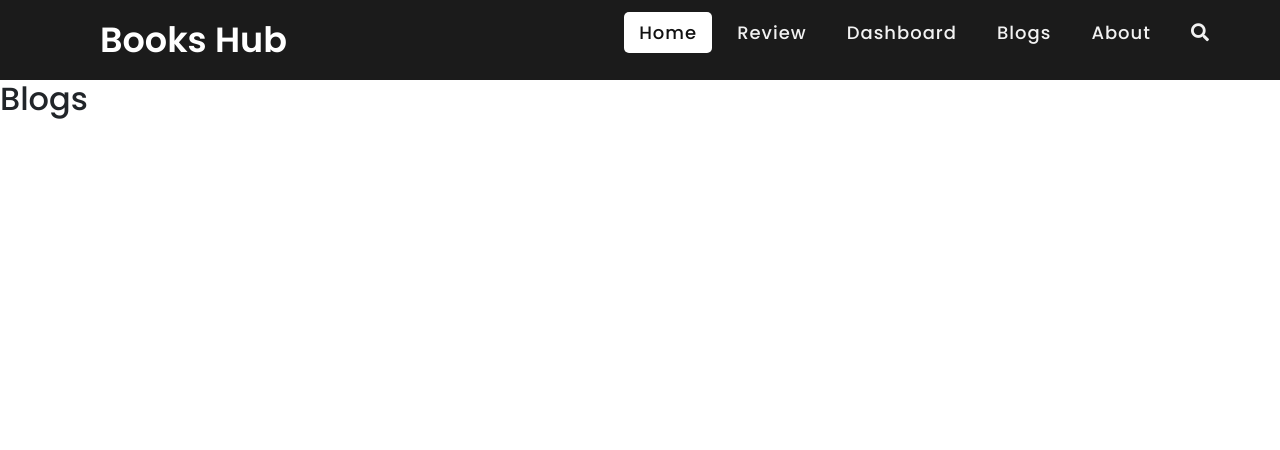
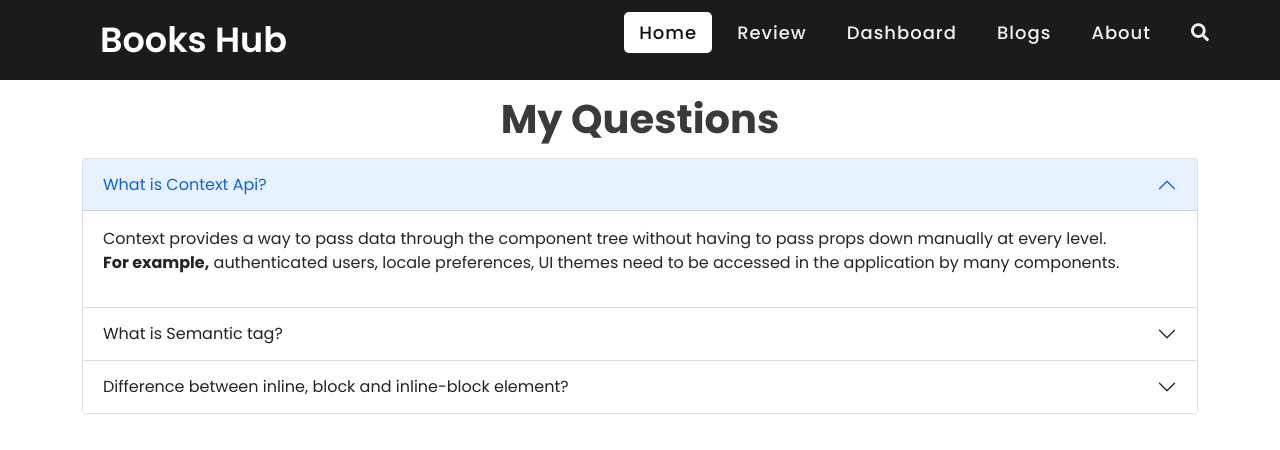
Before and after one commit to Ahsanul-kabir/books-hub, a React (Create React App) app: page /blogs in a window 1280 px wide. Shown: the top 450 px of the page. Built offline with nearby package versions, Linux system fonts and the light colour scheme.

Commit message:
blog and about route done

```diff
--- a/src/components/About/About.js
+++ b/src/components/About/About.js
@@ -3,8 +3,8 @@ import React from 'react';
 const About = () => {
     return (
         <div>
-            <h2>About</h2>
-        </div>
+            <h2 className='d-flex justify-content-center mt-5'>Hello I am a web developer.</h2>
+        </div >
     );
 };
 
--- a/src/components/Blogs/Blogs.css
+++ b/src/components/Blogs/Blogs.css
@@ -0,0 +1,7 @@
+.blog-heading{
+    font-family: Poppins;
+    font-weight: bold;
+    font-size: 40px;
+    line-height: 30px;
+    color: #3A3A3A;
+}
--- a/src/components/Blogs/Blogs.js
+++ b/src/components/Blogs/Blogs.js
@@ -1,10 +1,57 @@
 import React from 'react';
+import './Blogs.css';
 
 const Blogs = () => {
     return (
-        <div>
-            <h2>Blogs</h2>
-        </div>
+        <section className='container'>
+            <h1 className='m-4 blog-heading text-center'>My Questions</h1>
+            <div class="accordion" id="accordionExample">
+                <div class="accordion-item">
+                    <h2 class="accordion-header" id="headingOne">
+                        <button class="accordion-button" type="button" data-bs-toggle="collapse" data-bs-target="#collapseOne" aria-expanded="true" aria-controls="collapseOne">
+                            What is Context Api?
+                        </button>
+                    </h2>
+                    <div id="collapseOne" class="accordion-collapse collapse show" aria-labelledby="headingOne" data-bs-parent="#accordionExample">
+                        <div class="accordion-body">
+                            <p>Context provides a way to pass data through the component tree without having to pass props down manually at every level.
+                                <br /> <strong>For example,</strong> authenticated users, locale preferences, UI themes need to be accessed in the application by many components.</p>
+                        </div>
+                    </div>
+                </div>
+                <div class="accordion-item">
+                    <h2 class="accordion-header" id="headingTwo">
+                        <button class="accordion-button collapsed" type="button" data-bs-toggle="collapse" data-bs-target="#collapseTwo" aria-expanded="false" aria-controls="collapseTwo">
+                            What is Semantic tag?
+                        </button>
+                    </h2>
+                    <div id="collapseTwo" class="accordion-collapse collapse" aria-labelledby="headingTwo" data-bs-parent="#accordionExample">
+                        <div class="accordion-body">
+                            <p>
+                                In earlier versions of HTML, there were no globally accepted names for structural elements, and each developer used their own. That made it very hard for search engines to index web page content correctly. When a browser communicates with the code, it looks for some specific information to help with the display. Hence, HTML5 introduced a consistent list of semantic elements to help search engines and developers. The list of some semantic elements : <strong>article, aside, details, figure, footer, form, header, main, mark, nav, table, section</strong> . HTML5 semantic tags have meaning. By using semantic markup, we help the browser understand the meaning of the content. The semantic tag describe how the content within them is supposed to behave. By providing this extra level of clarity,HTML5 semantic elements also help search engines to read the page and find the required information faster.
+                            </p>
+                        </div>
+                    </div>
+                </div>
+                <div class="accordion-item">
+                    <h2 class="accordion-header" id="headingThree">
+                        <button class="accordion-button collapsed" type="button" data-bs-toggle="collapse" data-bs-target="#collapseThree" aria-expanded="false" aria-controls="collapseThree">
+                            Difference between inline, block and inline-block element?
+                        </button>
+                    </h2>
+                    <div id="collapseThree" class="accordion-collapse collapse" aria-labelledby="headingThree" data-bs-parent="#accordionExample">
+                        <div class="accordion-body">
+                            <p> <strong>1.Inline-</strong> Displays an element as an inline element. The element doesn't start on a new line. Any height and width properties will have no effect. Example of inline element span, a, img <br />
+
+                                <strong>2.Block-</strong> Displays an element as a block element. The element will start on a new line. You CAN set height and width values. Example of block element div, li, h1, p, section etc.<br />
+
+                                <strong> 3.Inline-block-</strong> Displays an element as an inline-level block container. The element doesn't start on a new line.You CAN set height and width values
+                            </p>
+                        </div>
+                    </div>
+                </div>
+            </div>
+        </section>
     );
 };
 
```
